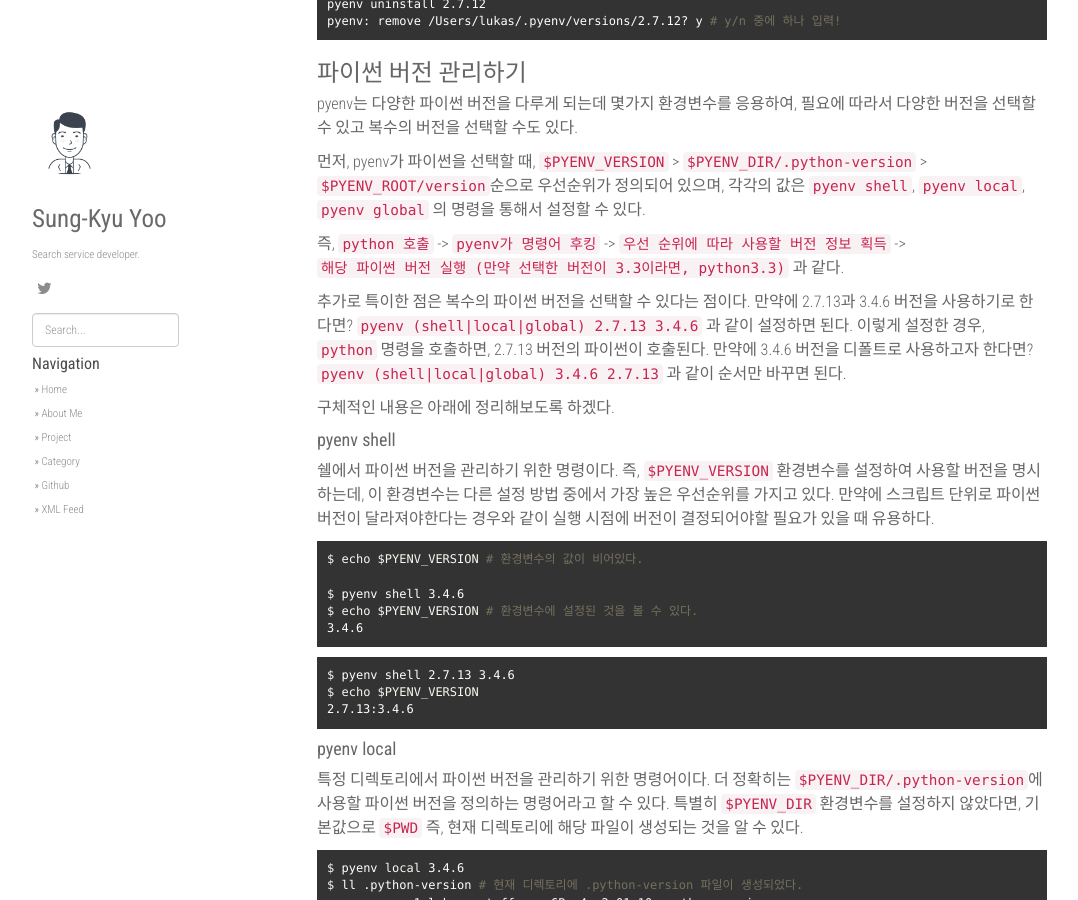
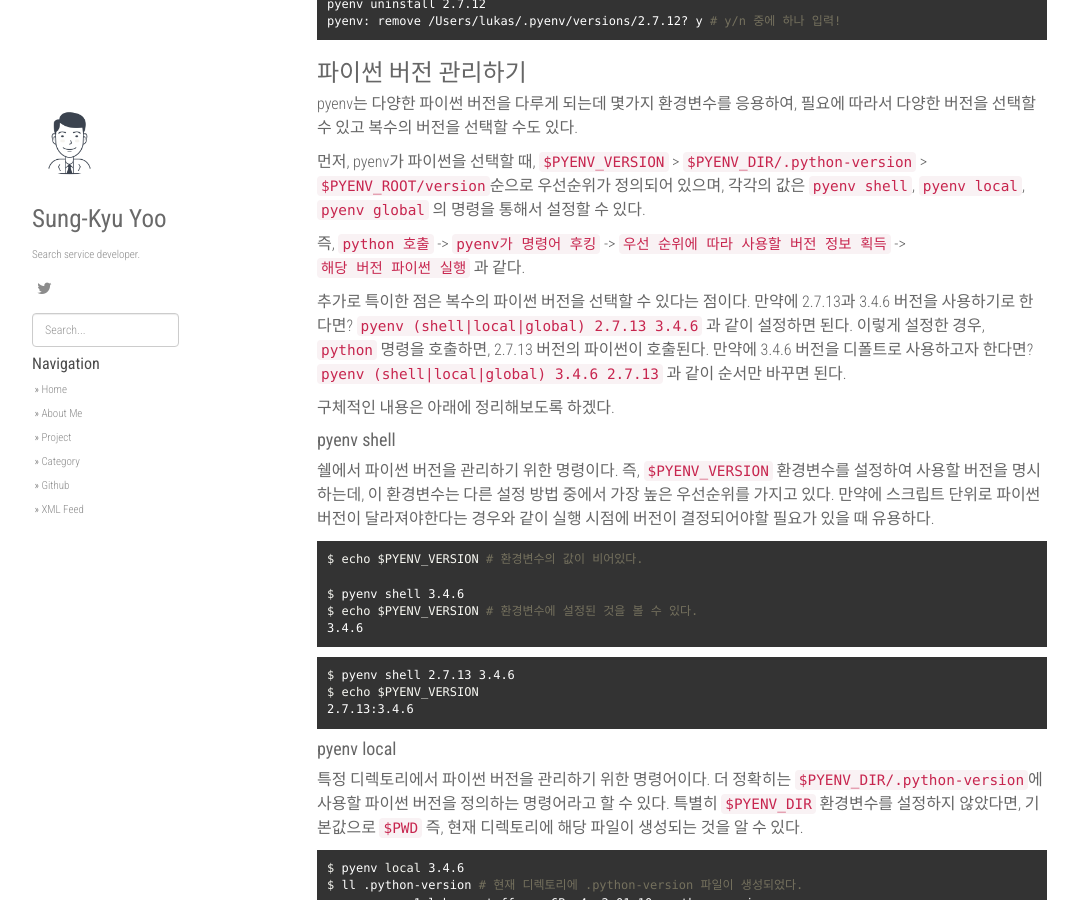
Before and after one commit to skyoo2003/skyoo2003.github.io, a Jekyll site: the page built from _posts/2017-04-02-manage-python-using-pyenv.md, in a window 1280 px wide and 900 px high, scrolled down 3261 px. Shown: the whole window, without its empty margins (53-1131 px from the left). Built offline with Jekyll 4.4.1, drawn with Linux system fonts in a browser that asks for light colours; nearby versions of some CDN libraries; comment, search, counter and statistics services are not loaded.

Commit message:
Update 2017-04-02-manage-python-using-pyenv.md

```diff
--- a/_posts/2017-04-02-manage-python-using-pyenv.md
+++ b/_posts/2017-04-02-manage-python-using-pyenv.md
@@ -160,7 +160,7 @@ pyenv는 다양한 파이썬 버전을 다루게 되는데 몇가지 환경변
 
 먼저, pyenv가 파이썬을 선택할 때, `$PYENV_VERSION` > `$PYENV_DIR/.python-version` > `$PYENV_ROOT/version`순으로 우선순위가 정의되어 있으며, 각각의 값은 `pyenv shell`, `pyenv local`, `pyenv global` 의 명령을 통해서 설정할 수 있다.
 
-즉, `python 호출` -> `pyenv가 명령어 후킹` -> `우선 순위에 따라 사용할 버전 정보 획득` -> `해당 파이썬 버전 실행 (만약 선택한 버전이 3.3이라면, python3.3)` 과 같다.
+즉, `python 호출` -> `pyenv가 명령어 후킹` -> `우선 순위에 따라 사용할 버전 정보 획득` -> `해당 버전 파이썬 실행` 과 같다.
 
 추가로 특이한 점은 복수의 파이썬 버전을 선택할 수 있다는 점이다. 만약에 2.7.13과 3.4.6 버전을 사용하기로 한다면? `pyenv (shell|local|global) 2.7.13 3.4.6` 과 같이 설정하면 된다. 이렇게 설정한 경우, `python` 명령을 호출하면, 2.7.13 버전의 파이썬이 호출된다. 만약에 3.4.6 버전을 디폴트로 사용하고자 한다면? `pyenv (shell|local|global) 3.4.6 2.7.13` 과 같이 순서만 바꾸면 된다.
 
```
